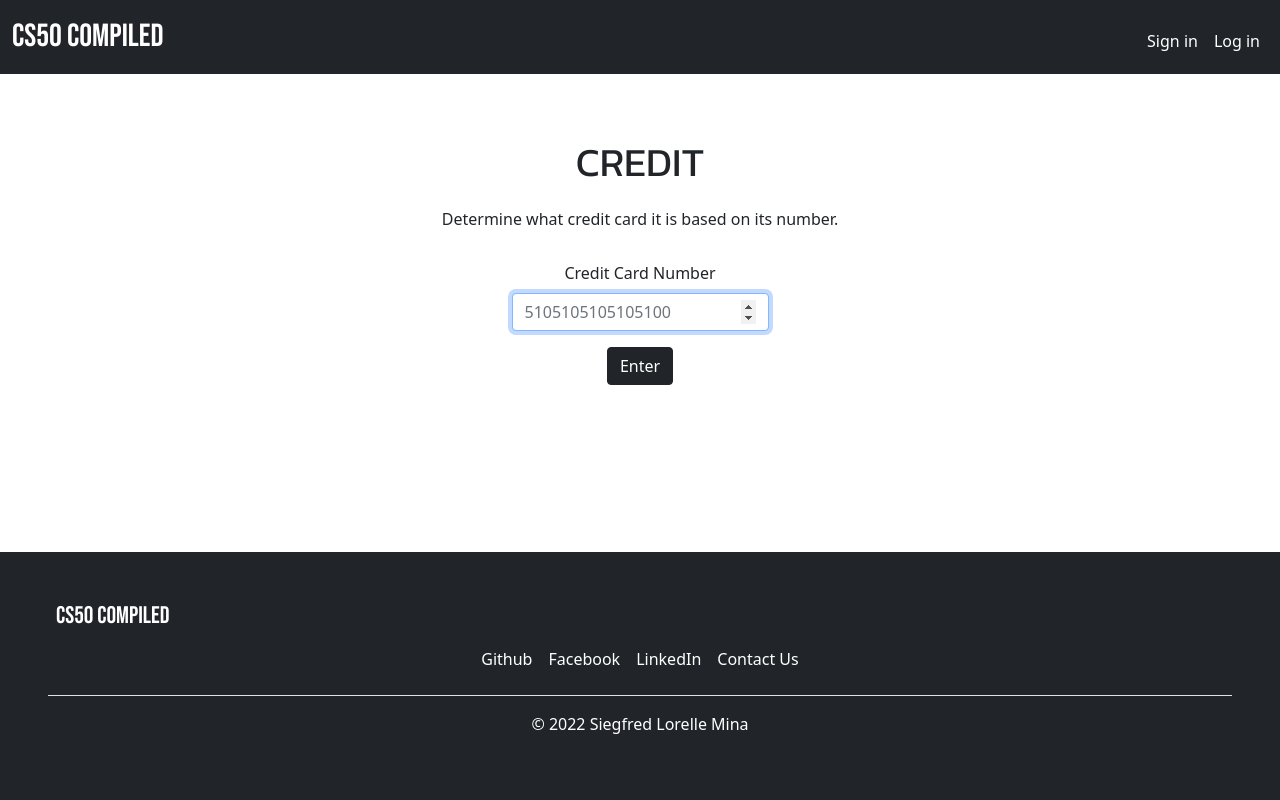
After one commit to SiegfredLorelle/compiled-50, a Flask app: page /credit in a window 1280 px wide. The commit adds this page. Run offline with Flask 2, Linux system fonts and the light colour scheme; some libraries are stand-ins or nearby versions; some web fonts are replaced.

Commit message:
13th commit - credit page is made but incomplete

```diff
--- a/app.py
+++ b/app.py
@@ -48,8 +48,8 @@ def mario():
         height = int(request.form.get("height"))
 
         # Ensure input is valid
-        if height < 1 or height > 20:
-            flash("Height must be within 1-20 inclusive.", "error")
+        if height < 1 or height > 8:
+            flash("Height must be within 1-8 inclusive.", "error")
             return render_template("mario.html")
 
         # Load the pyramid
@@ -60,7 +60,15 @@ def mario():
     else:
         return render_template("mario.html")
 
+@app.route("/credit", methods=["GET", "POST"])
+def credit():
+    """Tell what credit card is entered"""
+    if request.method == "POST":
+        pass
+        return redirect("/")
 
+    else:
+        return render_template("credit.html")
 
 
 # WORK ON BRANCH - git checkout -b "test"
@@ -74,12 +82,22 @@ def mario():
 # Put links to footer
 # Change homepage to only get
 
-# Start working on credit
+
+# credit page
+# add warning to not enter your actual credit card number
+# suggestion to what credit cards are possible to enter
+# find credit card of visa amex and mastercard
+# display the card with maybe the number
+# ensure input is valid
+
+
+
+# add project drop down in nav bar in layout
 # Start working on login and sign up maybe via modals nlng
 # Plan out what projects are needed to be done
 # mario, credit, ...
 
-# Change color of highlight on click
+
 # add white bg to icon
 # login required
 
--- a/static/styles.css
+++ b/static/styles.css
@@ -172,3 +172,7 @@ footer p {
     width: 100% ;
     height: auto;
 }
+
+#credit-header {
+    font-family: 'Kanit', sans-serif;
+}
--- /dev/null
+++ b/templates/credit.html
@@ -0,0 +1,26 @@
+{% extends "layout.html" %}
+
+{% block title %}
+    Credit
+{% endblock %}
+
+{% block main %}
+<h1 class="py-3" id="credit-header">CREDIT</h1>
+<h6>Determine what credit card it is based on its number.</h6><br>
+
+<div class="pb-5">
+    <form action="/credit" method="post">
+      <label class="form-label">Credit Card Number</label>
+      <input autocomplete="off" autofocus class="form-control mx-auto w-auto" id=cc_number name=cc_number placeholder="5105105105105100" required type="number">
+      <button class="btn btn-dark m-3" type="submit">Enter</button>
+    </form>
+</div>
+
+{% if get_flashed_messages(category_filter="success") %}
+
+    <!-- credit card: http://pixelartmaker.com/art/d53cda86152db67 -->
+
+
+
+{% endif %}
+{% endblock %}
--- a/templates/index.html
+++ b/templates/index.html
@@ -70,7 +70,7 @@
                       </a>
                       <ul class="dropdown-menu" aria-labelledby="navbarDropdown">
                         <li><a class="dropdown-item" href="/mario">Mario</a></li>
-                        <li><a class="dropdown-item" href="#">Another action</a></li>
+                        <li><a class="dropdown-item" href="/credit">Credit</a></li>
                         <li><a class="dropdown-item" href="#">Something else here</a></li>
                       </ul>
                     </li>
--- a/templates/layout.html
+++ b/templates/layout.html
@@ -15,6 +15,7 @@
         <link href="https://fonts.googleapis.com/css2?family=Bebas+Neue&display=swap" rel="stylesheet">
         <link href="https://fonts.googleapis.com/css2?family=Barlow+Condensed:wght@300&display=swap" rel="stylesheet">
         <link href="https://fonts.googleapis.com/css2?family=Silkscreen:wght@700&display=swap" rel="stylesheet">
+        <link href="https://fonts.googleapis.com/css2?family=Kanit&display=swap" rel="stylesheet">
 
         <!-- https://fonts.google.com/icons?icon.platform=web&icon.style=Rounded -->
         <link rel="stylesheet" href="https://fonts.googleapis.com/css2?family=Material+Symbols+Rounded:opsz,wght,FILL,GRAD@48,400,0,0" />
```
Also changed, not shown: templates/marioed.html (added).
